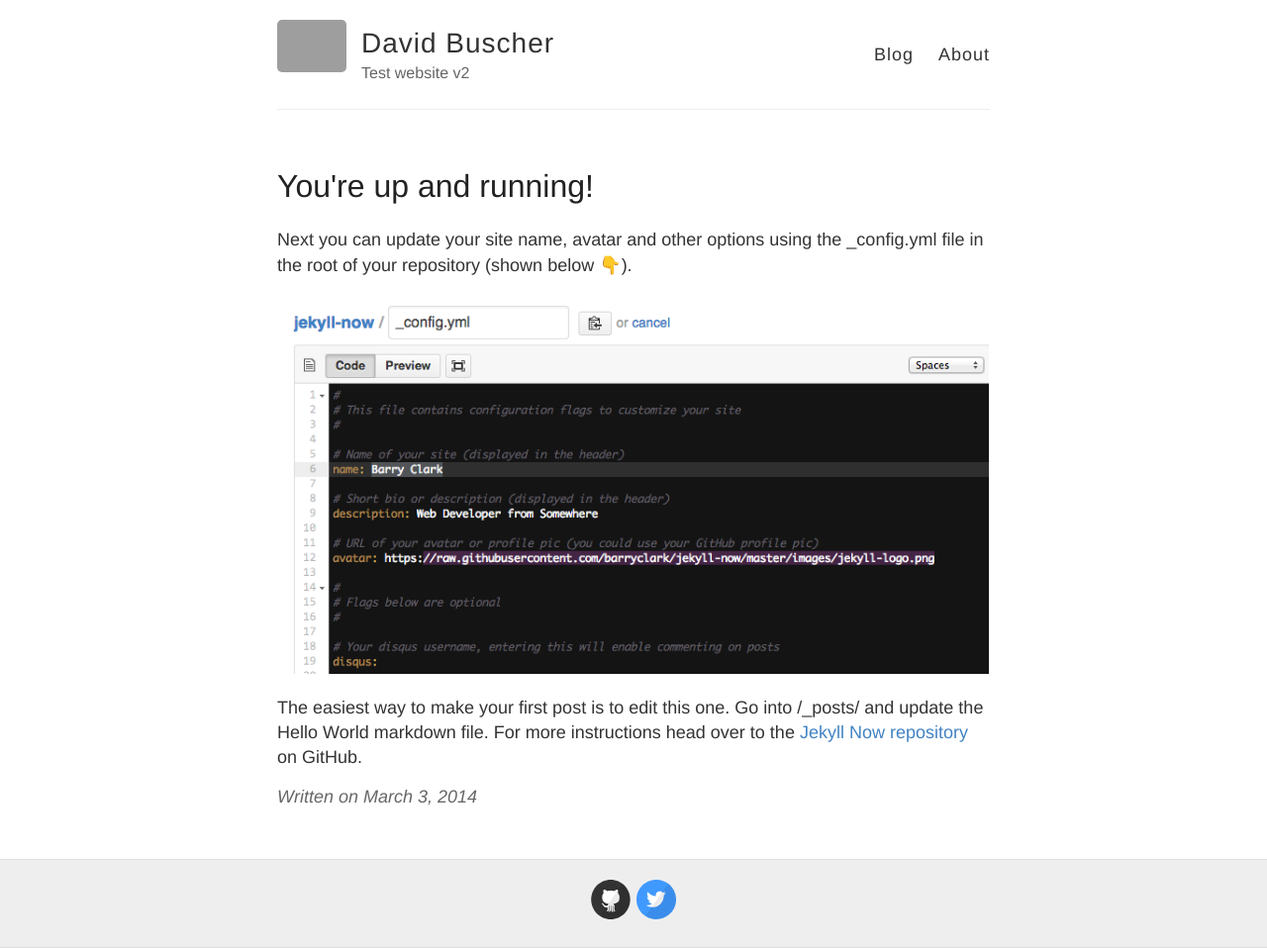
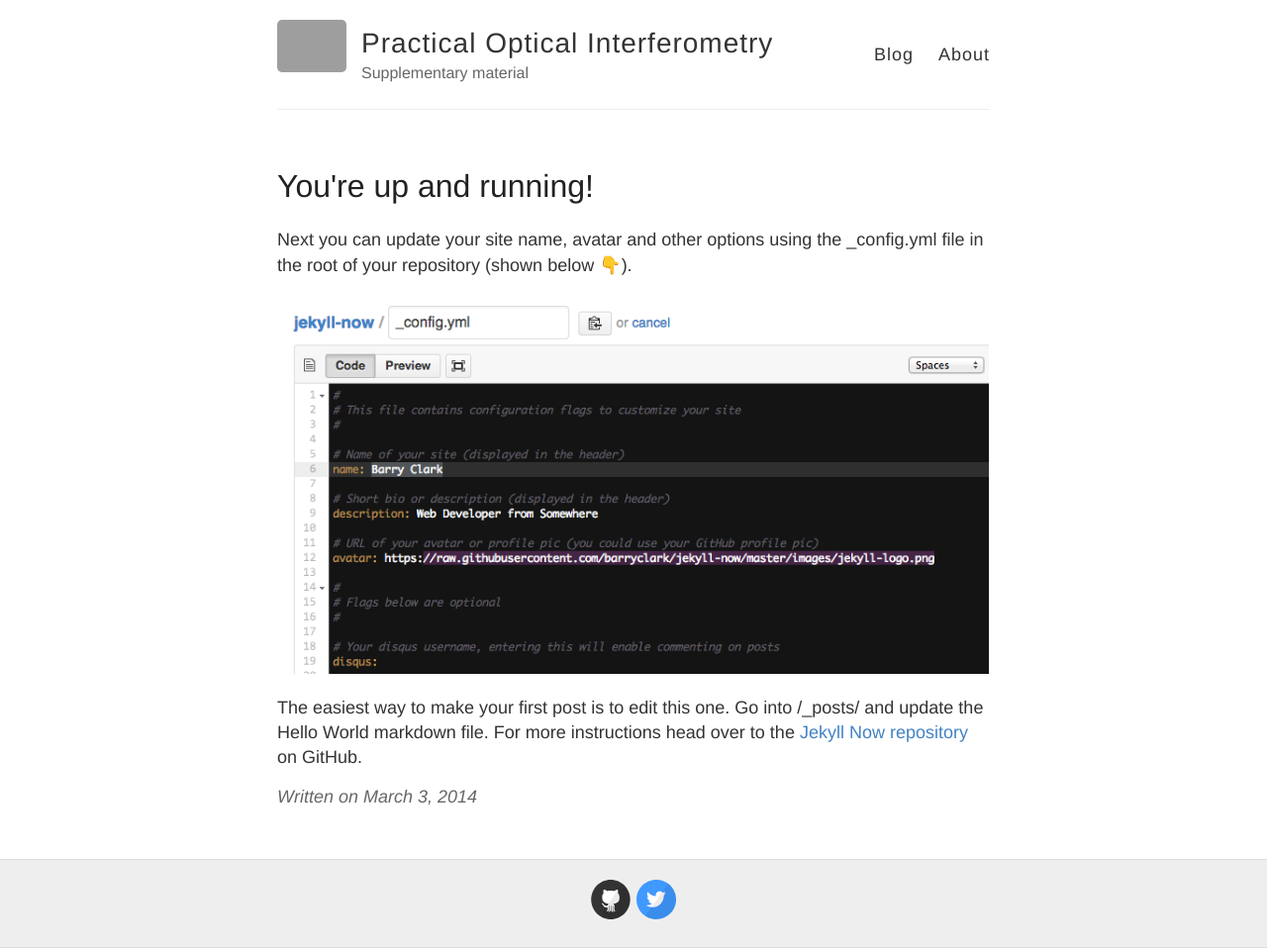
Before and after one commit to dbuscher/practical-optical-interferometry, a Jekyll site: the page built from _posts/2014-3-3-Hello-World.md, in a window 1280 px wide. Shown: the whole page at 99% size. Built offline with Jekyll 4.4.1, drawn with Linux system fonts in a browser that asks for light colours; emoji names are drawn with the system emoji font; grey boxes are pictures that could not be loaded.

Commit message:
Edit basic properties

```diff
--- a/_config.yml
+++ b/_config.yml
@@ -3,10 +3,10 @@
 #
 
 # Name of your site (displayed in the header)
-name: David Buscher
+name: Practical Optical Interferometry
 
 # Short bio or description (displayed in the header)
-description: Test website v2
+description: Supplementary material
 
 # URL of your avatar or profile pic (you could use your GitHub profile pic)
 avatar: https://raw.githubusercontent.com/barryclark/jekyll-now/master/images/jekyll-logo.png
@@ -21,7 +21,7 @@ footer-links:
   email:
   facebook:
   flickr:
-  github: barryclark/jekyll-now
+  github: dbuscher/practical-optical-interferometry
   instagram:
   linkedin:
   pinterest:
@@ -43,7 +43,7 @@ url:
 # (http://yourusername.github.io/repository-name)
 # and NOT your User repository (http://yourusername.github.io)
 # then add in the baseurl here, like this: "/repository-name"
-baseurl: ""
+baseurl: "/practical-optical-interferometry"
 
 #
 # !! You don't need to change any of the configuration flags below !!
```
